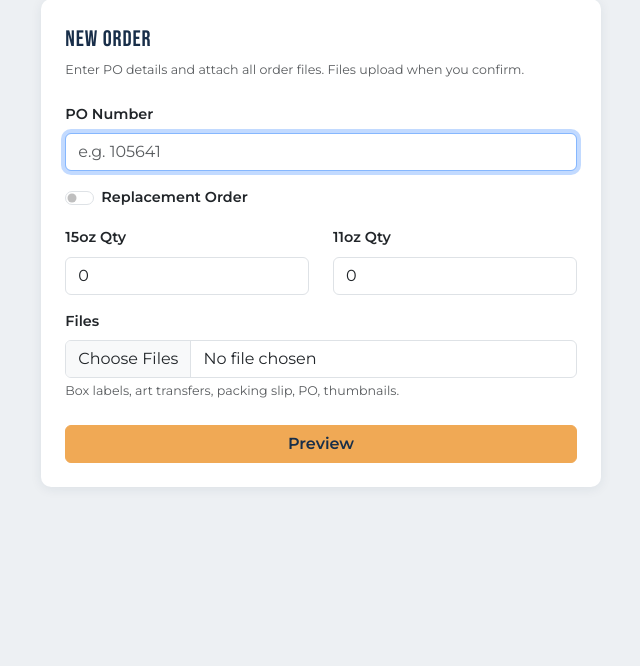
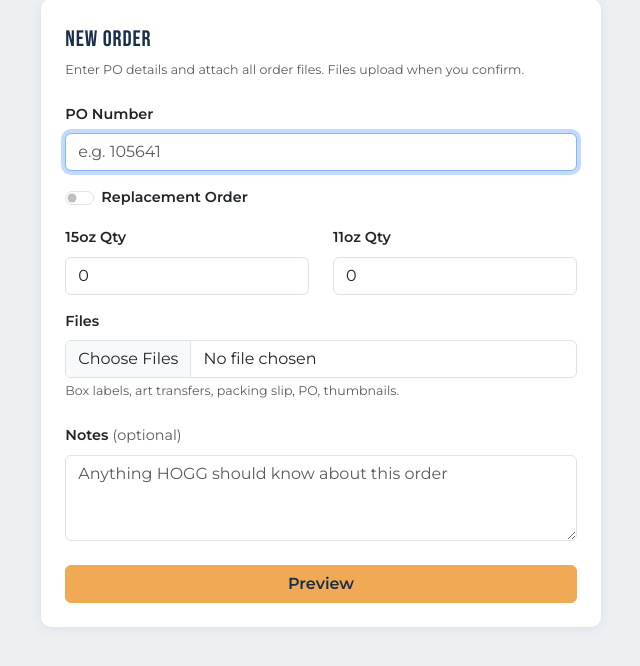
Before and after one commit to jaden-hogg/tbw-portal, a Flask app: page / in a window 1280 px wide. Shown: the part 95-761 px from the top of the page, without its empty margins (319-959 px from the left). Run offline with Flask 3, Linux system fonts and the light colour scheme; the visitor is signed in with stand-in values (Sample User, id 1); some libraries are stand-ins or nearby versions.

Commit message:
Add optional order notes field, surfaced at top of ShipStation notes
Lets Tyler add free-text context on the New Order form (both regular
and replacement flows); shown in the preview step and, when filled
in, prepended as a CUSTOMER NOTES section above the PO/FILES/NOTES
blocks in internalNotes.

Co-Authored-By: Claude Sonnet 5 <noreply@anthropic.com>

```diff
--- a/app.py
+++ b/app.py
@@ -294,8 +294,16 @@ def index():
     return render_template("upload.html")
 
 
-def build_notes(po_number: str, file_urls: list[tuple[str, str]], warnings: list[str]) -> str:
-    sections = [f"PO {po_number}"]
+def build_notes(
+    po_number: str,
+    file_urls: list[tuple[str, str]],
+    warnings: list[str],
+    customer_notes: str | None = None,
+) -> str:
+    sections = []
+    if customer_notes:
+        sections.append("CUSTOMER NOTES\n" + customer_notes)
+    sections.append(f"PO {po_number}")
     if file_urls:
         sections.append("FILES\n\n" + "\n\n".join(f"{name}\n{url}" for name, url in file_urls))
     if warnings:
@@ -536,7 +544,7 @@ def submit_order(order_number: str, parsed: dict) -> None:
             "shippingAmount": 0.00,
             "carrierCode":    "fedex",
             "serviceCode":    "fedex_ground",
-            "internalNotes":  build_notes(parsed["po_number"], file_urls, warnings),
+            "internalNotes":  build_notes(parsed["po_number"], file_urls, warnings, parsed.get("customer_notes")),
             **package_for(parsed),
         })
 
@@ -576,6 +584,7 @@ def submit():
     po_number = (data.get("po_number") or "").strip()
     uploaded = data.get("files") or []  # [{"name","url"}]
     is_replacement = bool(data.get("is_replacement"))
+    customer_notes = (data.get("customer_notes") or "").strip() or None
 
     if not po_number:
         return {"error": "PO number is required."}, 400
@@ -638,6 +647,7 @@ def submit():
             "file_urls":     file_urls,
             "po_bytes":      po_bytes if box_label else None,
             "box_label":     box_label,
+            "customer_notes": customer_notes,
         }
         order_number = f"TBW-{po_number}-REPLACEMENT"
 
@@ -665,6 +675,7 @@ def submit():
             "file_urls":    file_urls,
             "po_bytes":     po_bytes if box_label else None,
             "box_label":    box_label,
+            "customer_notes": customer_notes,
         }
         order_number = f"TBW-{po_number}"
     _submitting[order_number] = {
--- a/templates/upload.html
+++ b/templates/upload.html
@@ -59,6 +59,11 @@
           <div class="form-text">Box labels, art transfers, packing slip, PO, thumbnails.</div>
         </div>
 
+        <div class="mb-4">
+          <label class="form-label fw-semibold">Notes <span class="text-muted fw-normal">(optional)</span></label>
+          <textarea id="customer_notes" class="form-control" rows="3" placeholder="Anything HOGG should know about this order"></textarea>
+        </div>
+
         <button type="button" id="preview-btn" class="btn btn-success w-100">Preview</button>
       </div>
     </div>
@@ -84,6 +89,11 @@
 
         <div class="section-label mb-2">Attached Files</div>
         <ul class="list-unstyled mb-4" id="rv-files"></ul>
+
+        <div class="mb-4 d-none" id="rv-notes-wrap">
+          <div class="section-label mb-2">Notes</div>
+          <p class="small mb-0" id="rv-notes"></p>
+        </div>
 
         <div class="d-flex gap-2">
           <button type="button" id="confirm-btn" class="btn btn-success flex-grow-1">Confirm</button>
@@ -170,6 +180,10 @@
     $('rv-items').innerHTML = itemsHtml;
     $('rv-files').innerHTML = files.map(f => `<li class="small text-muted">${f.name}</li>`).join('');
 
+    const notes = $('customer_notes').value.trim();
+    $('rv-notes-wrap').classList.toggle('d-none', !notes);
+    $('rv-notes').textContent = notes;
+
     formCard.classList.add('d-none');
     reviewCard.classList.remove('d-none');
   });
@@ -213,7 +227,12 @@
 
       // 3. Create the order
       progress.textContent = 'Submitting…';
-      const payload = { po_number: po, is_replacement: isReplacement, files: results };
+      const payload = {
+        po_number: po,
+        is_replacement: isReplacement,
+        files: results,
+        customer_notes: $('customer_notes').value.trim(),
+      };
       if (isReplacement) {
         payload.qty_15oz_mug = parseInt($('qty_15oz_mug').value || '0', 10);
         payload.qty_11oz_mug = parseInt($('qty_11oz_mug').value || '0', 10);
```
Also changed, not shown: CLAUDE.md (+5 -3 lines).
